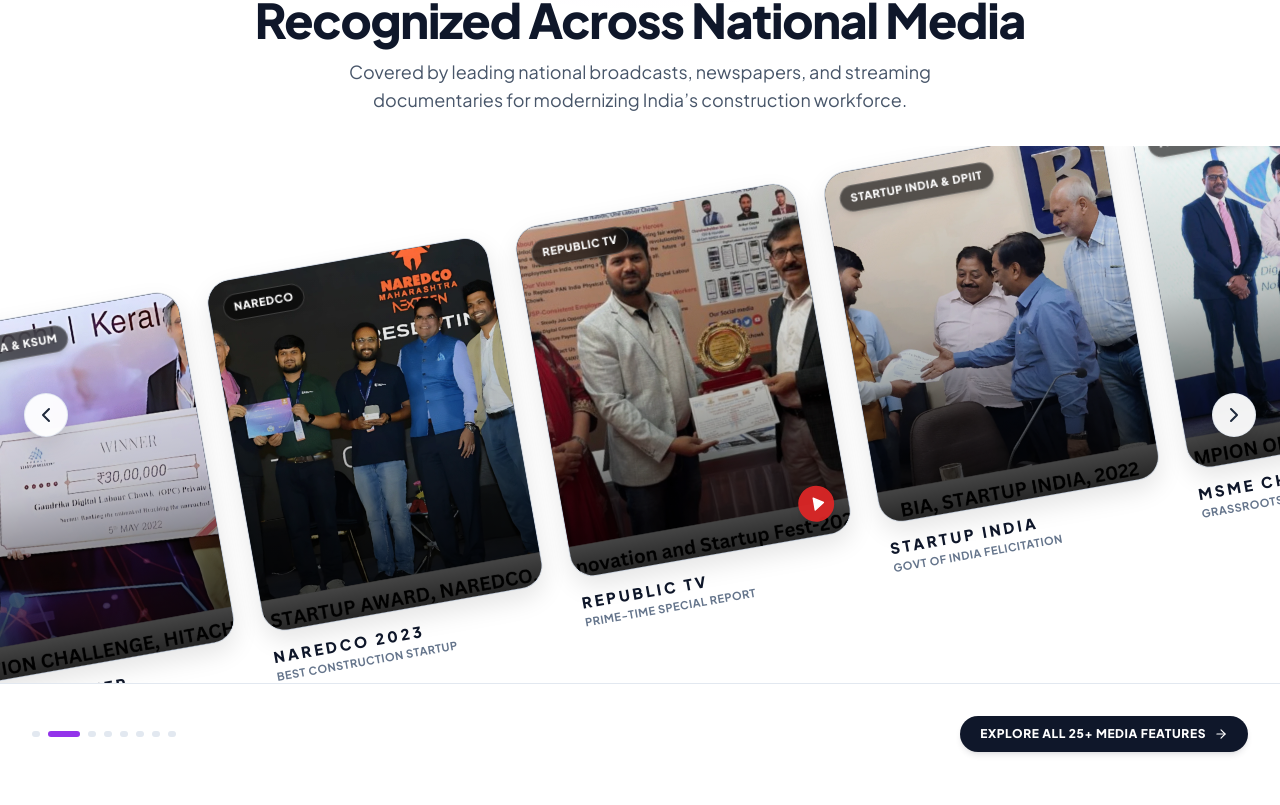
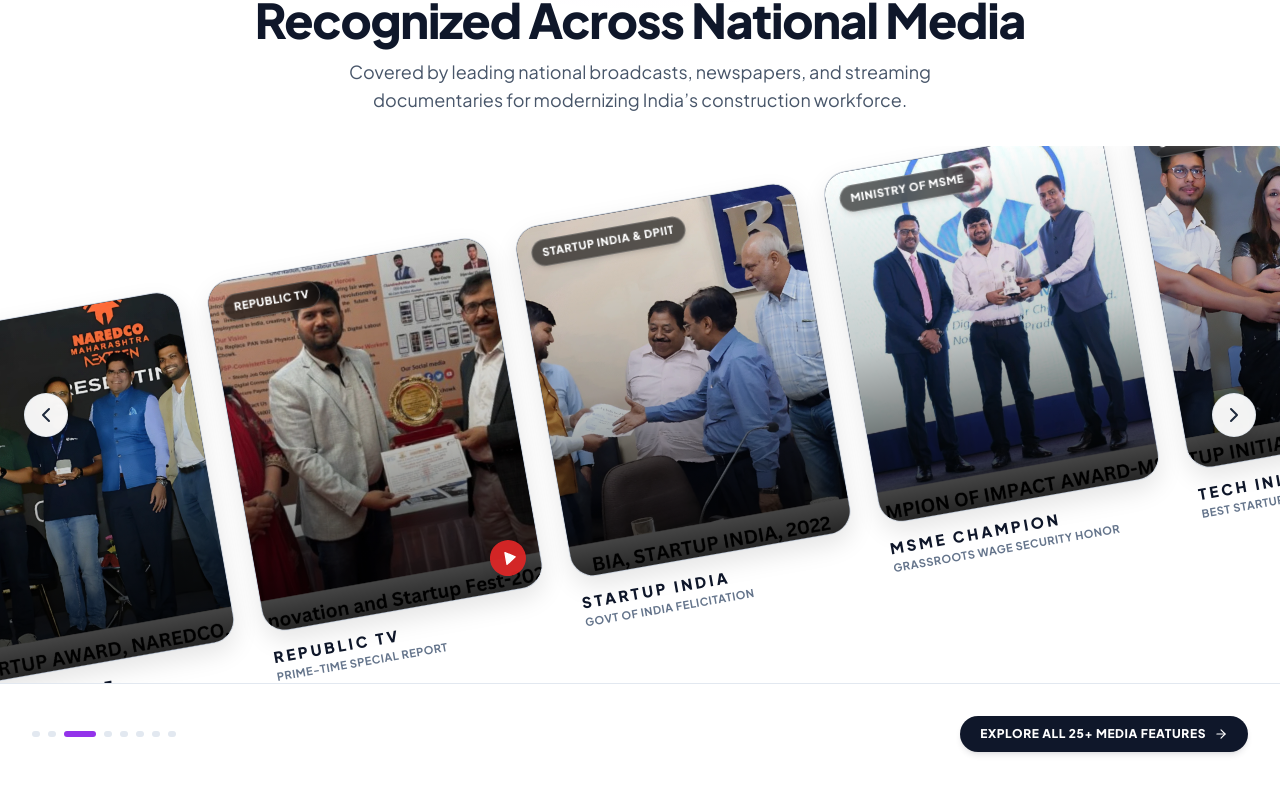
Before and after one commit to suryanmandal/digitallabourchowkv2, a Next.js app: page / in a window 1280 px wide. Shown: the part 9775-10580 px from the top of the page. Built offline with nearby package versions, Linux system fonts and the light colour scheme.

Commit message:
feat(news-carousel): enable continuous auto-sliding and seamless infinite forward looping

```diff
--- a/components/Home.tsx
+++ b/components/Home.tsx
@@ -3684,10 +3684,10 @@ const NEWS_MEDIA_ITEMS: NewsMediaItem[] = [
 
 export function NewsAndMediaSection() {
   const [currentIndex, setCurrentIndex] = useState(0);
+  const [isTransitioning, setIsTransitioning] = useState(true);
   const [isDragging, setIsDragging] = useState(false);
   const [startX, setStartX] = useState(0);
   const [dragOffset, setDragOffset] = useState(0);
-  const [isPaused, setIsPaused] = useState(false);
   const [cardStep, setCardStep] = useState(313);
 
   // Dynamic step sizing based on responsive breakpoints (zoomed-out proportions)
@@ -3709,21 +3709,51 @@ export function NewsAndMediaSection() {
   const total = NEWS_MEDIA_ITEMS.length;
 
   const nextSlide = () => {
-    setCurrentIndex((prev) => (prev + 1) % total);
+    setIsTransitioning(true);
+    setCurrentIndex((prev) => prev + 1);
   };
 
   const prevSlide = () => {
-    setCurrentIndex((prev) => (prev - 1 + total) % total);
+    setIsTransitioning(true);
+    if (currentIndex <= 0) {
+      setIsTransitioning(false);
+      setCurrentIndex(total);
+      setTimeout(() => {
+        setIsTransitioning(true);
+        setCurrentIndex(total - 1);
+      }, 50);
+    } else {
+      setCurrentIndex((prev) => prev - 1);
+    }
   };
 
-  // Autoplay with pause on hover/drag
+  // Seamless infinite loop handler on transition finish
+  const handleTransitionEnd = () => {
+    if (currentIndex >= total) {
+      setIsTransitioning(false);
+      setCurrentIndex(currentIndex % total);
+    }
+  };
+
+  // Re-enable smooth transitions after silent index reset
   useEffect(() => {
-    if (isPaused || isDragging) return;
-    const timer = setInterval(() => {
-      setCurrentIndex((prev) => (prev + 1) % total);
-    }, 4500);
-    return () => clearInterval(timer);
-  }, [isPaused, isDragging, total]);
+    if (!isTransitioning) {
+      const timer = setTimeout(() => {
+        setIsTransitioning(true);
+      }, 50);
+      return () => clearTimeout(timer);
+    }
+  }, [isTransitioning]);
+
+  // Continuous automated move (slides automatically every 3 seconds)
+  useEffect(() => {
+    if (isDragging) return;
+    const interval = setInterval(() => {
+      setIsTransitioning(true);
+      setCurrentIndex((prev) => prev + 1);
+    }, 3000);
+    return () => clearInterval(interval);
+  }, [isDragging]);
 
   // Mouse & Touch Drag Event Handlers
   const handleDragStart = (clientX: number) => {
@@ -3741,9 +3771,9 @@ export function NewsAndMediaSection() {
   const handleDragEnd = () => {
     if (!isDragging) return;
     setIsDragging(false);
-    if (dragOffset < -50) {
+    if (dragOffset < -40) {
       nextSlide();
-    } else if (dragOffset > 50) {
+    } else if (dragOffset > 40) {
       prevSlide();
     }
     setDragOffset(0);
@@ -3759,11 +3789,6 @@ export function NewsAndMediaSection() {
   return (
     <section
       className="w-full bg-white text-slate-900 py-16 sm:py-20 lg:py-24 border-t border-slate-200/90 relative overflow-hidden select-none"
-      onMouseEnter={() => setIsPaused(true)}
-      onMouseLeave={() => {
-        setIsPaused(false);
-        handleDragEnd();
-      }}
     >
       {/* Subtle radial ambient background glow */}
       <div className="absolute top-0 left-1/2 -translate-x-1/2 w-[1000px] h-[450px] bg-[radial-gradient(ellipse_50%_50%_at_50%_0%,rgba(147,51,234,0.06),transparent_70%)] pointer-events-none" />
@@ -3797,14 +3822,17 @@ export function NewsAndMediaSection() {
         <div className="transform -rotate-[7deg] sm:-rotate-[9deg] md:-rotate-[10deg] -mx-16 sm:-mx-28 md:-mx-36 origin-center transition-transform duration-300">
           <div
             className={`flex items-start gap-5 sm:gap-6 lg:gap-7 px-8 sm:px-16 ${
-              isDragging ? "transition-none" : "transition-transform duration-700 ease-out"
+              isDragging || !isTransitioning
+                ? "transition-none"
+                : "transition-transform duration-700 ease-out"
             }`}
             style={{
               transform: `translateX(calc(-${currentIndex * cardStep}px + ${dragOffset}px))`,
             }}
+            onTransitionEnd={handleTransitionEnd}
           >
-            {/* Render items duplicated for smooth continuous horizon */}
-            {[...NEWS_MEDIA_ITEMS, ...NEWS_MEDIA_ITEMS].map((card, idx) => (
+            {/* Render 3 duplicate sets of items for seamless infinite forward looping */}
+            {[...NEWS_MEDIA_ITEMS, ...NEWS_MEDIA_ITEMS, ...NEWS_MEDIA_ITEMS].map((card, idx) => (
               <div
                 key={`${card.id}-${idx}`}
                 className="w-[210px] sm:w-[250px] lg:w-[285px] shrink-0 group/card cursor-pointer"
```
